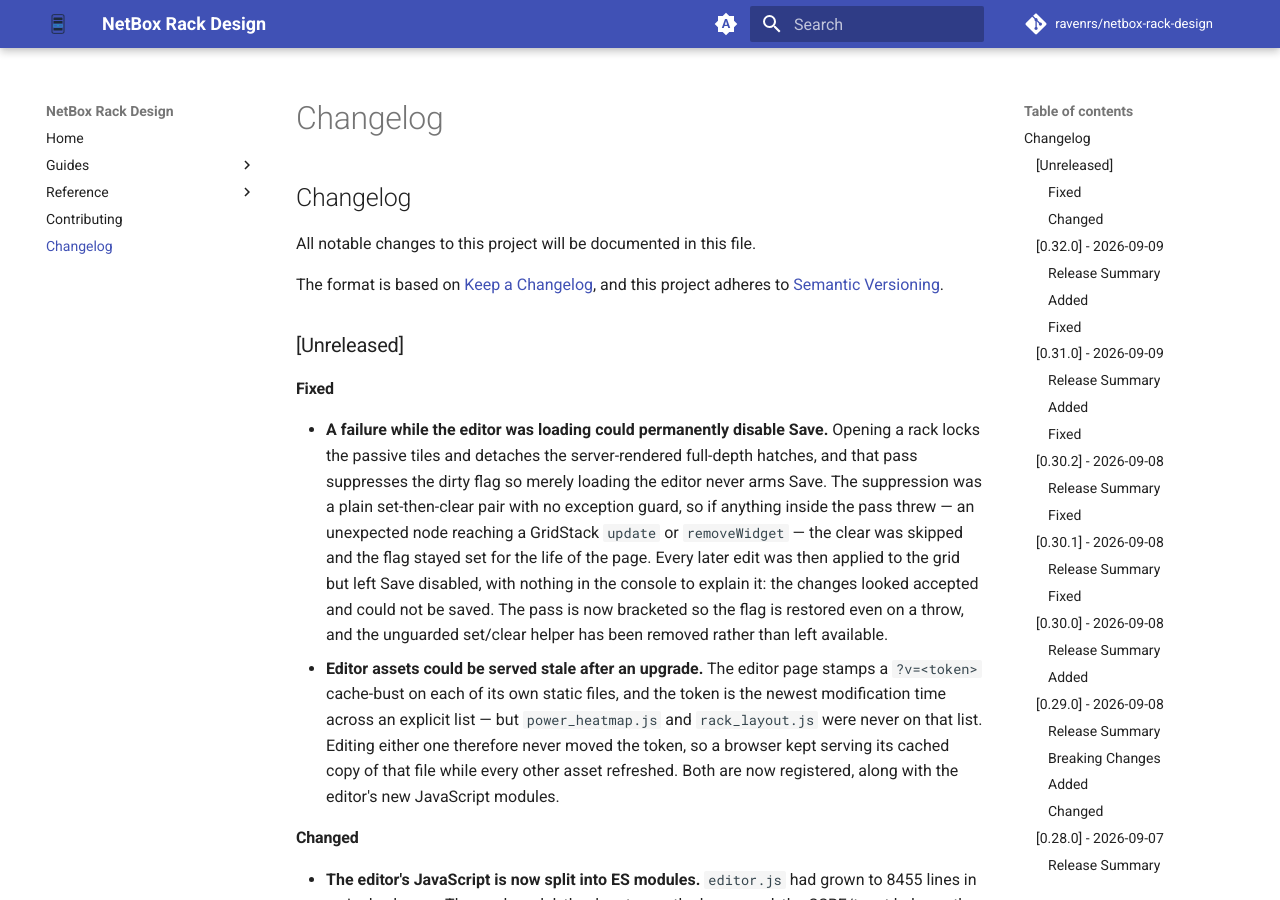
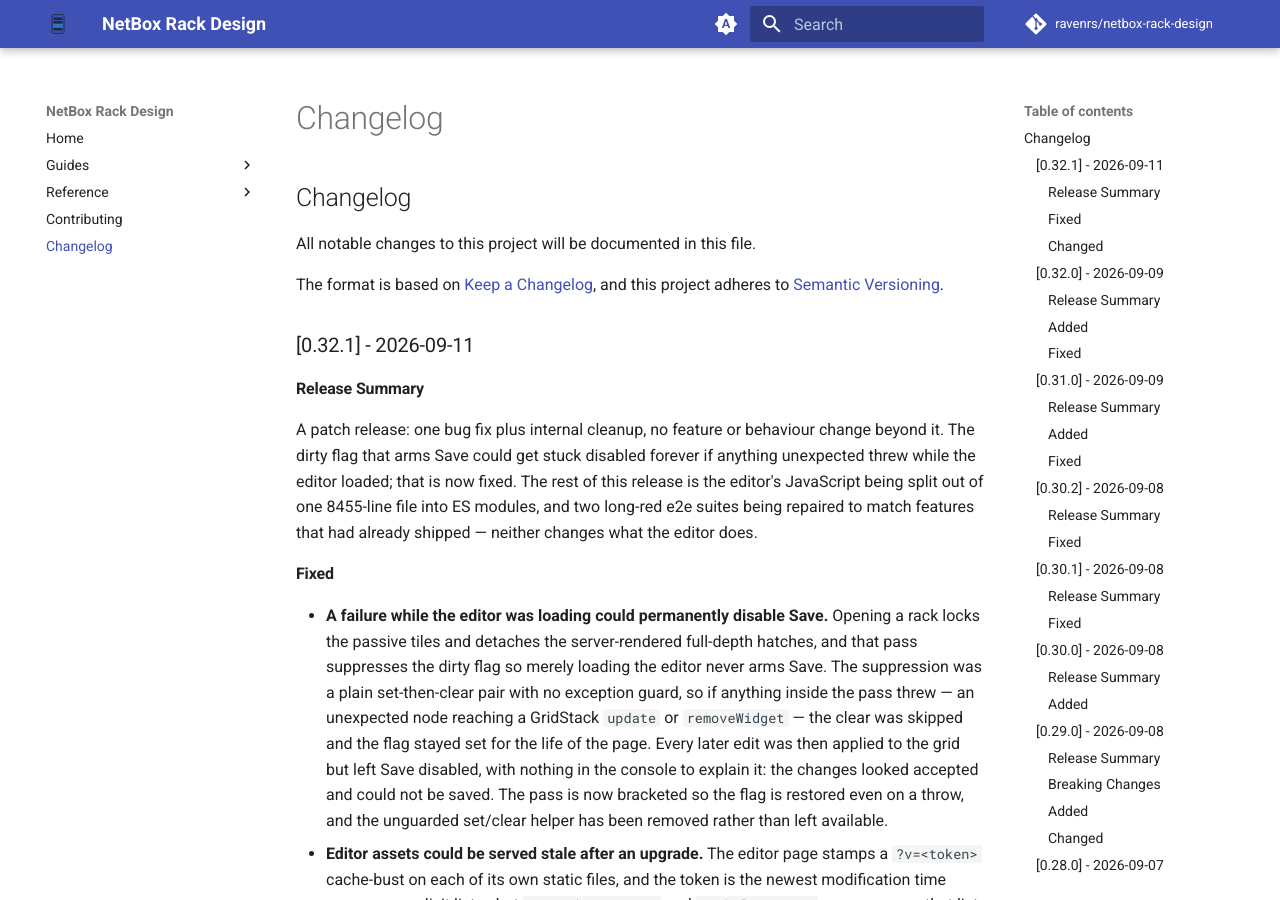
Before and after one commit to ravenrs/netbox-rack-design, an MkDocs documentation site: the page built from docs/changelog.md, in a window 1280 px wide and 900 px high. Built offline with MkDocs 1.6.1 and Material for MkDocs 9.7.7, drawn with Linux system fonts in a browser that asks for light colours; comment, search, counter and statistics services are not loaded.

Commit message:
Release v0.32.1

```diff
--- a/CHANGELOG.md
+++ b/CHANGELOG.md
@@ -5,7 +5,17 @@
 The format is based on [Keep a Changelog](https://keepachangelog.com/en/1.0.0/),
 and this project adheres to [Semantic Versioning](https://semver.org/spec/v2.0.0.html).
 
-## [Unreleased]
+## [0.32.1] - 2026-09-11
+
+### Release Summary
+
+A patch release: one bug fix plus internal cleanup, no feature or behaviour
+change beyond it. The dirty flag that arms Save could get stuck disabled
+forever if anything unexpected threw while the editor loaded; that is now
+fixed. The rest of this release is the editor's JavaScript being split out
+of one 8455-line file into ES modules, and two long-red e2e suites being
+repaired to match features that had already shipped — neither changes what
+the editor does.
 
 ### Fixed
 
--- a/netbox_rack_design/__init__.py
+++ b/netbox_rack_design/__init__.py
@@ -9,7 +9,7 @@
 
 __author__ = """Petr Voronov"""
 __email__ = "ravenrs@gmail.com"
-__version__ = "0.32.0"
+__version__ = "0.32.1"
 
 
 from netbox.plugins import PluginConfig
--- a/pyproject.toml
+++ b/pyproject.toml
@@ -7,7 +7,7 @@
 
 [project]
 name =  "netbox-rack-design"
-version = "0.32.0"
+version = "0.32.1"
 authors = [
     {name = "Petr Voronov", email = "ravenrs@gmail.com"},
 ]
```
Also changed, not shown: COMPATIBILITY.md (+1 -0 lines).
